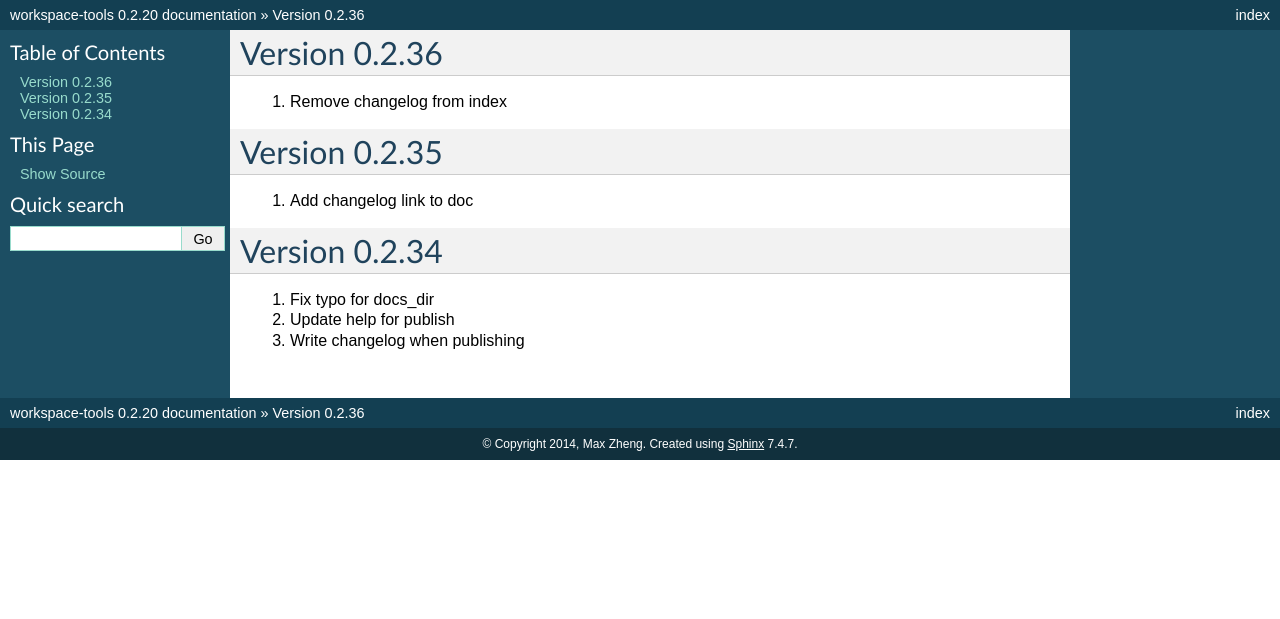
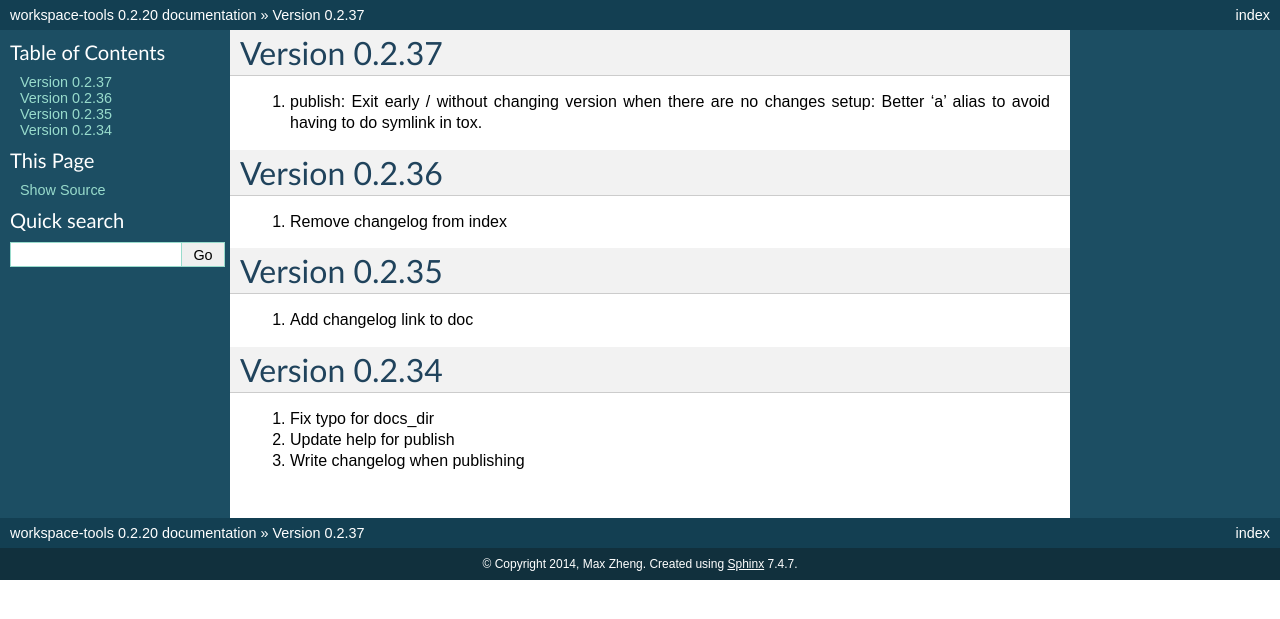
Before and after one commit to maxzheng/workspace-tools, a Sphinx documentation site: the page built from docs/CHANGELOG.rst, in a window 1280 px wide. Shown: the top 619 px of the page. Built offline with Sphinx 7.4.7, drawn with Linux system fonts in a browser that asks for light colours.

Commit message:
Publish version 0.2.37

```diff
--- a/docs/CHANGELOG.rst
+++ b/docs/CHANGELOG.rst
@@ -1,3 +1,10 @@
+Version 0.2.37
+================================================================================
+
+1. publish: Exit early / without changing version when there are no changes
+   setup: Better 'a' alias to avoid having to do symlink in tox.
+
+
 Version 0.2.36
 ================================================================================
 
--- a/setup.py
+++ b/setup.py
@@ -10,7 +10,7 @@ def find_files(path):
 
 setuptools.setup(
   name='workspace-tools',
-  version='0.2.36',
+  version='0.2.37',
 
   author='Max Zheng',
   author_email='maxzheng.os @t gmail.com',
```
